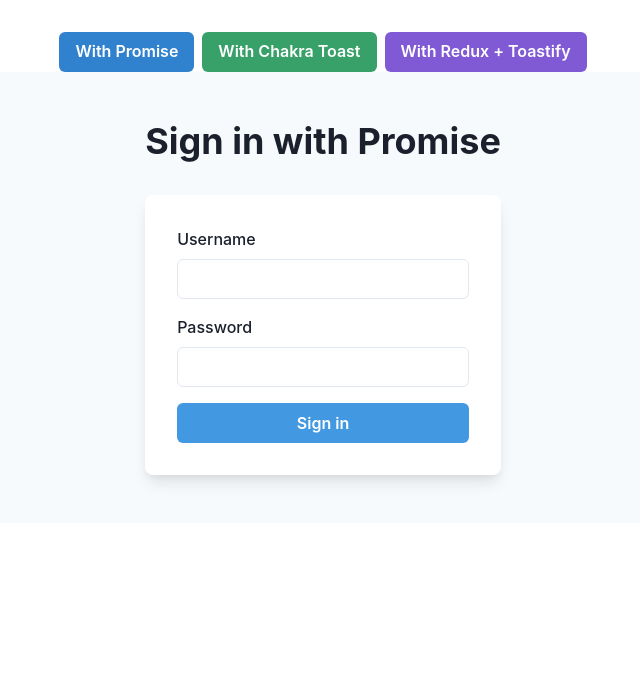
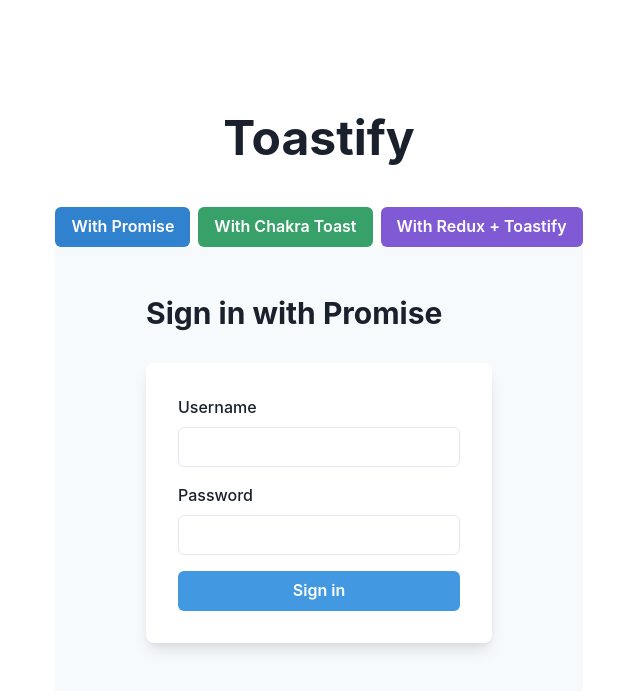
Before and after one commit to Ivandamien/reactjs-redux-toolkit-toastify, a React (Vite) app: page / in a window 1280 px wide. Shown: the top 696 px of the page, without its empty margins (317-957 px from the left). Built offline with nearby package versions, Linux system fonts and the light colour scheme.

Commit message:
some styles

```diff
--- a/src/App.css
+++ /dev/null
@@ -1,44 +0,0 @@
-#root {
-  max-width: 1280px;
-  margin: 0 auto;
-  padding: 2rem;
-  text-align: center;
-}
-
-.logo {
-  height: 6em;
-  padding: 1.5em;
-  will-change: filter;
-}
-.logo:hover {
-  filter: drop-shadow(0 0 2em #646cffaa);
-}
-.logo.react:hover {
-  filter: drop-shadow(0 0 2em #61dafbaa);
-}
-
-@keyframes logo-spin {
-  from {
-    transform: rotate(0deg);
-  }
-  to {
-    transform: rotate(360deg);
-  }
-}
-
-@media (prefers-reduced-motion: no-preference) {
-  a:nth-of-type(2) .logo {
-    animation: logo-spin infinite 20s linear;
-  }
-}
-
-.card {
-  padding: 2em;
-}
-
-.card button {
-  margin-right: 1rem;
-}
-.read-the-docs {
-  color: #888;
-}
--- a/src/App.jsx
+++ b/src/App.jsx
@@ -4,14 +4,17 @@
 import ReduxLoginForm from "./components/ReduxLoginForm";
 import PromiseLoginForm from "./components/PromiseLoginForm";
 import ChakraLoginForm from "./components/ChakraLoginForm";
-import { Button, HStack } from "@chakra-ui/react";
-import "./App.css";
+import { Box, Button, Heading, HStack, Stack } from "@chakra-ui/react";
 
 function App() {
   const [activeView, setActiveView] = useState("promise");
 
   return (
-    <>
+    <Stack flexDirection={"row"} alignItems={"center"} justifyContent={"center"} h={"100vh"}>
+      <Box>
+        <Heading mb={10} fontSize={"5xl"} textAlign="center">
+          Toastify
+        </Heading>
         <HStack justifyContent={"center"}>
           <Button colorScheme="blue" onClick={() => setActiveView("promise")}>
             With Promise
@@ -29,9 +32,10 @@
         {activeView === "chakra" ? <ChakraLoginForm title={"Redux Toolkit"} /> : null}
 
         {activeView === "redux" ? <ReduxLoginForm title={"Chakra UI"} /> : null}
+      </Box>
 
       <ToastContainer />
-    </>
+    </Stack>
   );
 }
 
--- a/src/components/ChakraLoginForm.jsx
+++ b/src/components/ChakraLoginForm.jsx
@@ -42,7 +42,7 @@
   return (
     <Flex align={"center"} justify={"center"} bg={useColorModeValue("gray.50", "gray.800")}>
       <Stack spacing={8} mx={"auto"} maxW={"lg"} py={12} px={6}>
-        <Heading fontSize={"4xl"}>Sign in with Chakra UI</Heading>
+        <Heading fontSize={"3xl"}>Sign in with Chakra UI</Heading>
 
         <Box
           rounded={"lg"}
--- a/src/components/PromiseLoginForm.jsx
+++ b/src/components/PromiseLoginForm.jsx
@@ -75,7 +75,7 @@
   return (
     <Flex align={"center"} justify={"center"} bg={useColorModeValue("gray.50", "gray.800")}>
       <Stack spacing={8} mx={"auto"} maxW={"lg"} py={12} px={6}>
-        <Heading fontSize={"4xl"}>Sign in with Promise</Heading>
+        <Heading fontSize={"3xl"}>Sign in with Promise</Heading>
         <Box
           rounded={"lg"}
           bg={useColorModeValue("white", "gray.700")}
--- a/src/components/ReduxLoginForm.jsx
+++ b/src/components/ReduxLoginForm.jsx
@@ -39,7 +39,7 @@
   return (
     <Flex align={"center"} justify={"center"} bg={useColorModeValue("gray.50", "gray.800")}>
       <Stack spacing={8} mx={"auto"} maxW={"lg"} py={12} px={6}>
-        <Heading fontSize={"4xl"}>Sign in with Redux</Heading>
+        <Heading fontSize={"3xl"}>Sign in with Redux</Heading>
         <Box
           rounded={"lg"}
           bg={useColorModeValue("white", "gray.700")}
```
Lines whose indentation alone changed are shown as unchanged.
